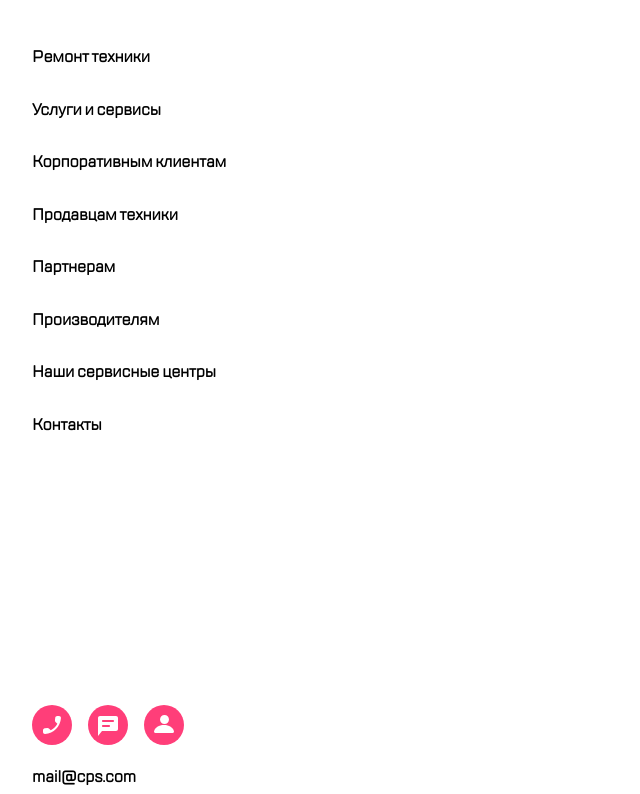
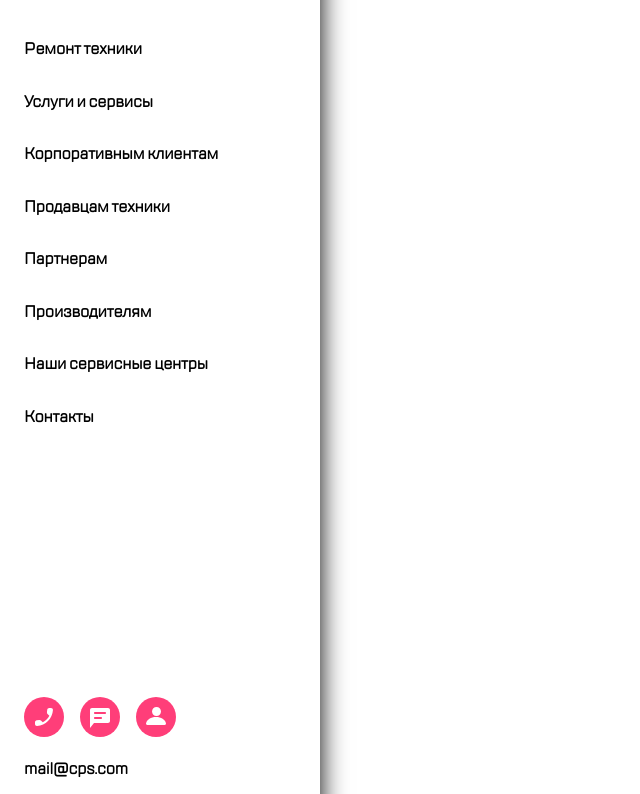
Before and after one commit to Raker1337/raker1337.github.io-old, a plain HTML site: page 1.4/index.html in a window 1280 px wide. Shown: the part 76-870 px from the top of the page, without its empty margins (0-640 px from the left). Drawn offline with Linux system fonts and the light colour scheme.

Commit message:
Update style.css

```diff
--- a/1.4/style.css
+++ b/1.4/style.css
@@ -21,8 +21,11 @@
 body{
     height: 1024px;
     width: 320px;
-
-
+        position:absolute;
+        left:0;
+    box-shadow: 0px 3px 25px black;
+margin-top:0px;
+margin-left:0px;
 }
 
 .header{display: flex;
```
